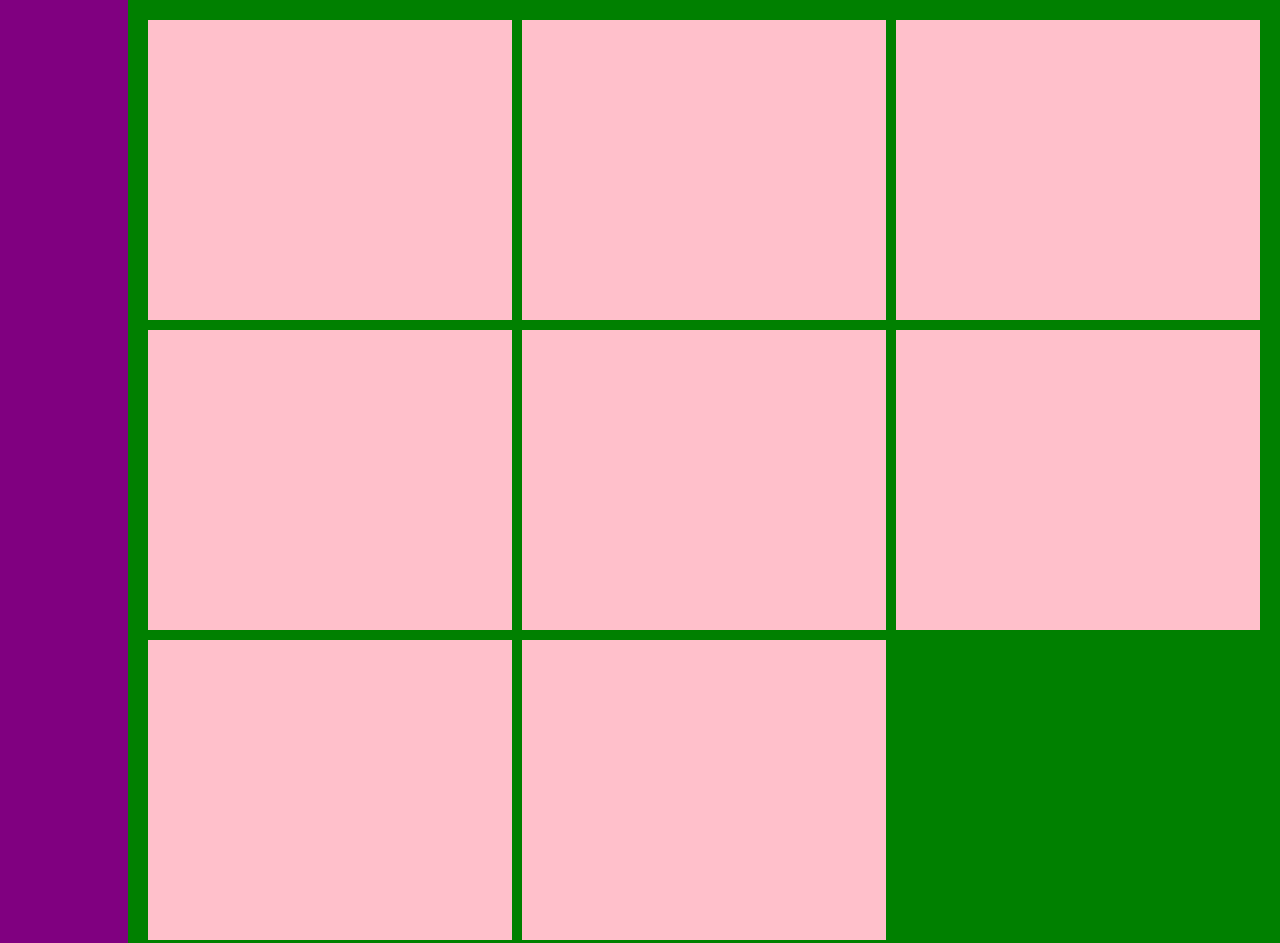
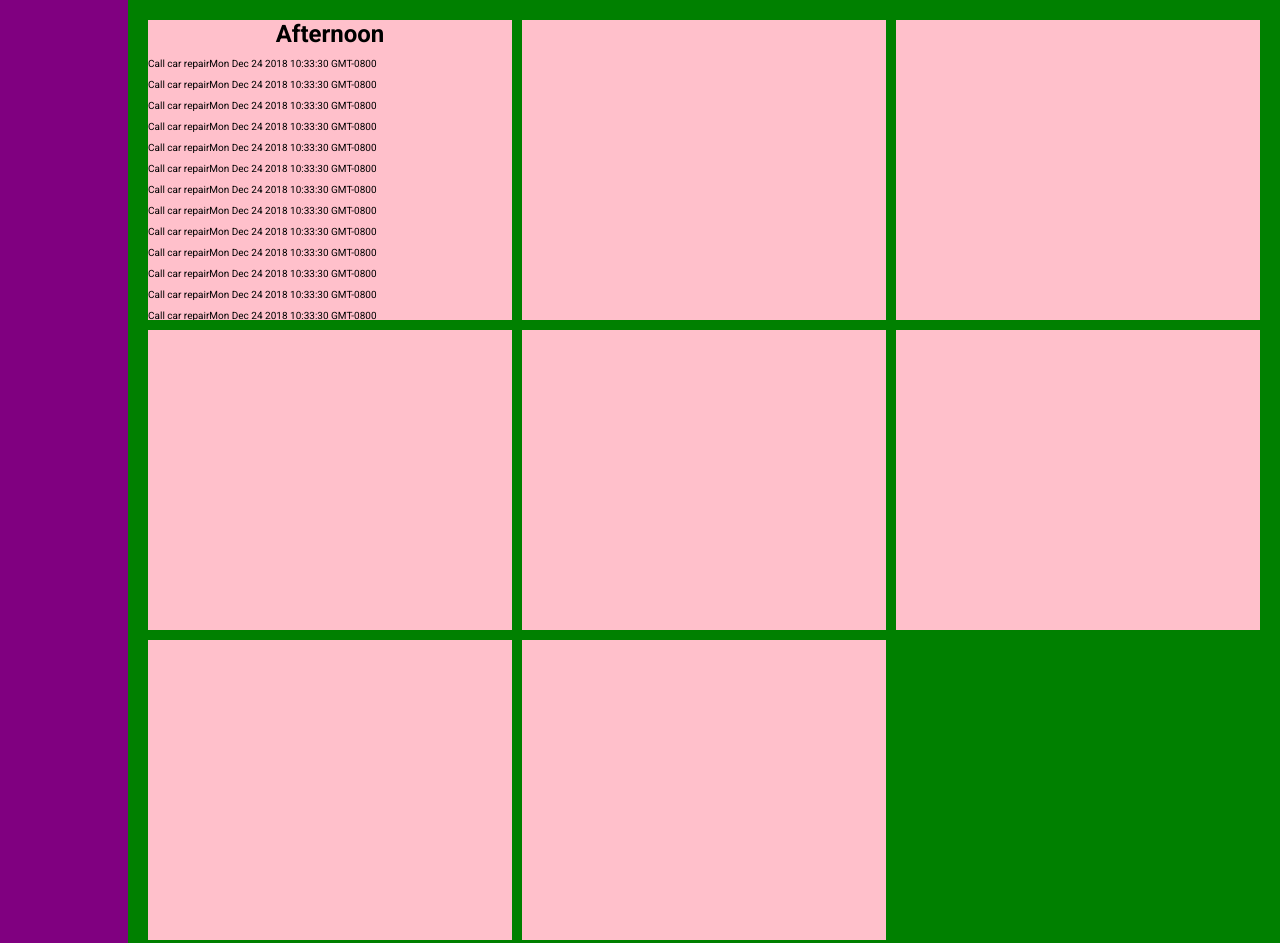
Before and after one commit to normanlew/todo_list, a website built with webpack: page src/template.html in a window 1280 px wide. Shown: the top 943 px of the page. Built offline with nearby package versions, Linux system fonts and the light colour scheme.

Commit message:
Configure webpack dev server
Configured webpack dev server.  Also, enabled scrolling
in Project divs to handle multiple todos.

```diff
--- a/package.json
+++ b/package.json
@@ -23,6 +23,7 @@
     "html-webpack-plugin": "^5.6.7",
     "style-loader": "^4.0.0",
     "webpack": "^5.107.1",
-    "webpack-cli": "^7.0.2"
+    "webpack-cli": "^7.0.2",
+    "webpack-dev-server": "^5.2.4"
   }
 }
--- a/src/styles.css
+++ b/src/styles.css
@@ -40,8 +40,21 @@ body {
 .project {
     background-color: pink;
     height: 300px;
+    display: flex;
+    overflow-y: auto;
+    flex-direction: column;
+    gap: 10px;
     /* height: 100%;
     width: 100%; */
+}
+
+.project_name {
+    text-align: center;
+}
+
+.todo {
+    display: flex;
+    font-size: 10px;
 }
 
 /* #project_1 {
--- a/src/template.html
+++ b/src/template.html
@@ -13,6 +13,154 @@
 
         <div class="projects">
             <div class="project" id="project_1">
+                <div class="project_name">
+                    <h2>Afternoon</h2>
+                </div>
+
+                <div class="todo">
+                    <div class="todo_title">
+                        <p>Call car repair</p>
+                    </div>
+                    <div class="todo_dueDate">
+                        <p>Mon Dec 24 2018 10:33:30 GMT-0800</p>
+                    </div>
+                </div>
+
+                <div class="todo">
+                    <div class="todo_title">
+                        <p>Call car repair</p>
+                    </div>
+                    <div class="todo_dueDate">
+                        <p>Mon Dec 24 2018 10:33:30 GMT-0800</p>
+                    </div>
+                </div>
+
+                <div class="todo">
+                    <div class="todo_title">
+                        <p>Call car repair</p>
+                    </div>
+                    <div class="todo_dueDate">
+                        <p>Mon Dec 24 2018 10:33:30 GMT-0800</p>
+                    </div>
+                </div>
+
+                <div class="todo">
+                    <div class="todo_title">
+                        <p>Call car repair</p>
+                    </div>
+                    <div class="todo_dueDate">
+                        <p>Mon Dec 24 2018 10:33:30 GMT-0800</p>
+                    </div>
+                </div>
+
+                <div class="todo">
+                    <div class="todo_title">
+                        <p>Call car repair</p>
+                    </div>
+                    <div class="todo_dueDate">
+                        <p>Mon Dec 24 2018 10:33:30 GMT-0800</p>
+                    </div>
+                </div>
+
+                <div class="todo">
+                    <div class="todo_title">
+                        <p>Call car repair</p>
+                    </div>
+                    <div class="todo_dueDate">
+                        <p>Mon Dec 24 2018 10:33:30 GMT-0800</p>
+                    </div>
+                </div>
+
+                <div class="todo">
+                    <div class="todo_title">
+                        <p>Call car repair</p>
+                    </div>
+                    <div class="todo_dueDate">
+                        <p>Mon Dec 24 2018 10:33:30 GMT-0800</p>
+                    </div>
+                </div>
+
+                <div class="todo">
+                    <div class="todo_title">
+                        <p>Call car repair</p>
+                    </div>
+                    <div class="todo_dueDate">
+                        <p>Mon Dec 24 2018 10:33:30 GMT-0800</p>
+                    </div>
+                </div>
+
+                <div class="todo">
+                    <div class="todo_title">
+                        <p>Call car repair</p>
+                    </div>
+                    <div class="todo_dueDate">
+                        <p>Mon Dec 24 2018 10:33:30 GMT-0800</p>
+                    </div>
+                </div>
+
+                <div class="todo">
+                    <div class="todo_title">
+                        <p>Call car repair</p>
+                    </div>
+                    <div class="todo_dueDate">
+                        <p>Mon Dec 24 2018 10:33:30 GMT-0800</p>
+                    </div>
+                </div>
+
+                <div class="todo">
+                    <div class="todo_title">
+                        <p>Call car repair</p>
+                    </div>
+                    <div class="todo_dueDate">
+                        <p>Mon Dec 24 2018 10:33:30 GMT-0800</p>
+                    </div>
+                </div>
+
+                <div class="todo">
+                    <div class="todo_title">
+                        <p>Call car repair</p>
+                    </div>
+                    <div class="todo_dueDate">
+                        <p>Mon Dec 24 2018 10:33:30 GMT-0800</p>
+                    </div>
+                </div>
+
+                <div class="todo">
+                    <div class="todo_title">
+                        <p>Call car repair</p>
+                    </div>
+                    <div class="todo_dueDate">
+                        <p>Mon Dec 24 2018 10:33:30 GMT-0800</p>
+                    </div>
+                </div>
+
+                <div class="todo">
+                    <div class="todo_title">
+                        <p>Call car repair</p>
+                    </div>
+                    <div class="todo_dueDate">
+                        <p>Mon Dec 24 2018 10:33:30 GMT-0800</p>
+                    </div>
+                </div>
+
+                <div class="todo">
+                    <div class="todo_title">
+                        <p>Call car repair</p>
+                    </div>
+                    <div class="todo_dueDate">
+                        <p>Mon Dec 24 2018 10:33:30 GMT-0800</p>
+                    </div>
+                </div>
+
+                <div class="todo">
+                    <div class="todo_title">
+                        <p>Call car repair</p>
+                    </div>
+                    <div class="todo_dueDate">
+                        <p>Mon Dec 24 2018 10:33:30 GMT-0800</p>
+                    </div>
+                </div>
+
 
             </div>
 
--- a/webpack.config.js
+++ b/webpack.config.js
@@ -9,6 +9,10 @@ export default {
     filename: "main.js",
     path: path.resolve(import.meta.dirname, "dist"),
     clean: true,
+  },
+  devtool: "eval-source-map",
+  devServer: {
+    watchFiles: ["./src/template.html"],
   },
   plugins: [
     new HtmlWebpackPlugin({
```
Also changed, not shown: 1 other file.
